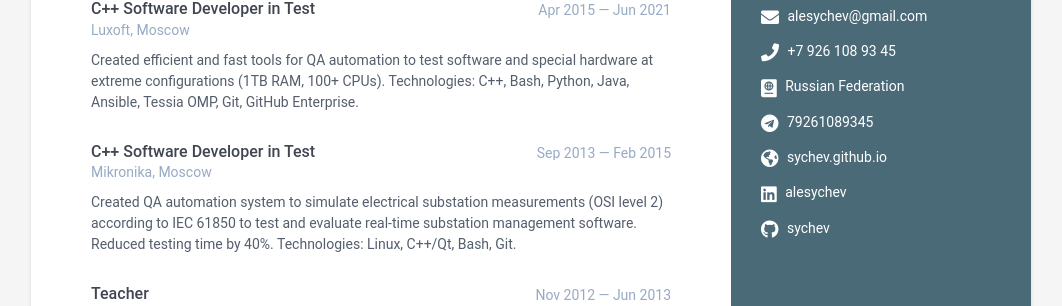
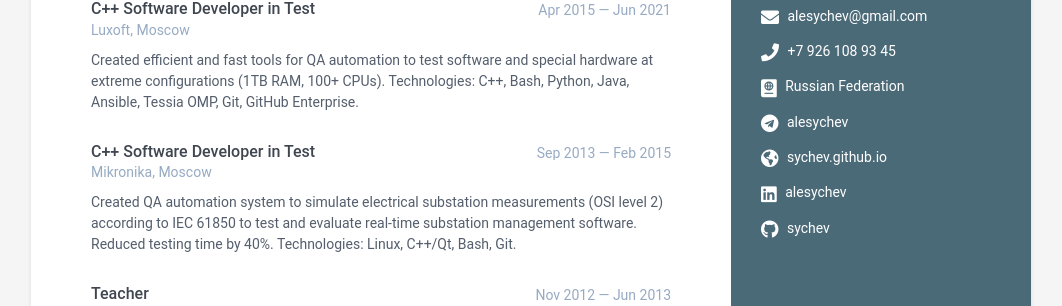
Before and after one commit to sychev/sychev.github.io, a Jekyll site: the page built from index.html, in a window 1280 px wide. Shown: the part 292-598 px from the top of the page, without its empty margins (109-1171 px from the left). Built offline with Jekyll 4.4.1, drawn with Linux system fonts in a browser that asks for light colours.

Commit message:
Fix telegram username.

```diff
--- a/_data/data.yml
+++ b/_data/data.yml
@@ -18,7 +18,7 @@ sidebar:
     website: sychev.github.io #do not add http://
     linkedin: alesychev
     github: sychev
-    telegram: +79261089345 # add your nickname without '@' sign
+    telegram: alesychev # add your nickname without '@' sign
     gitlab:
     bitbucket:
     # twitter: '@alesychev' # '@webjeda'
```
